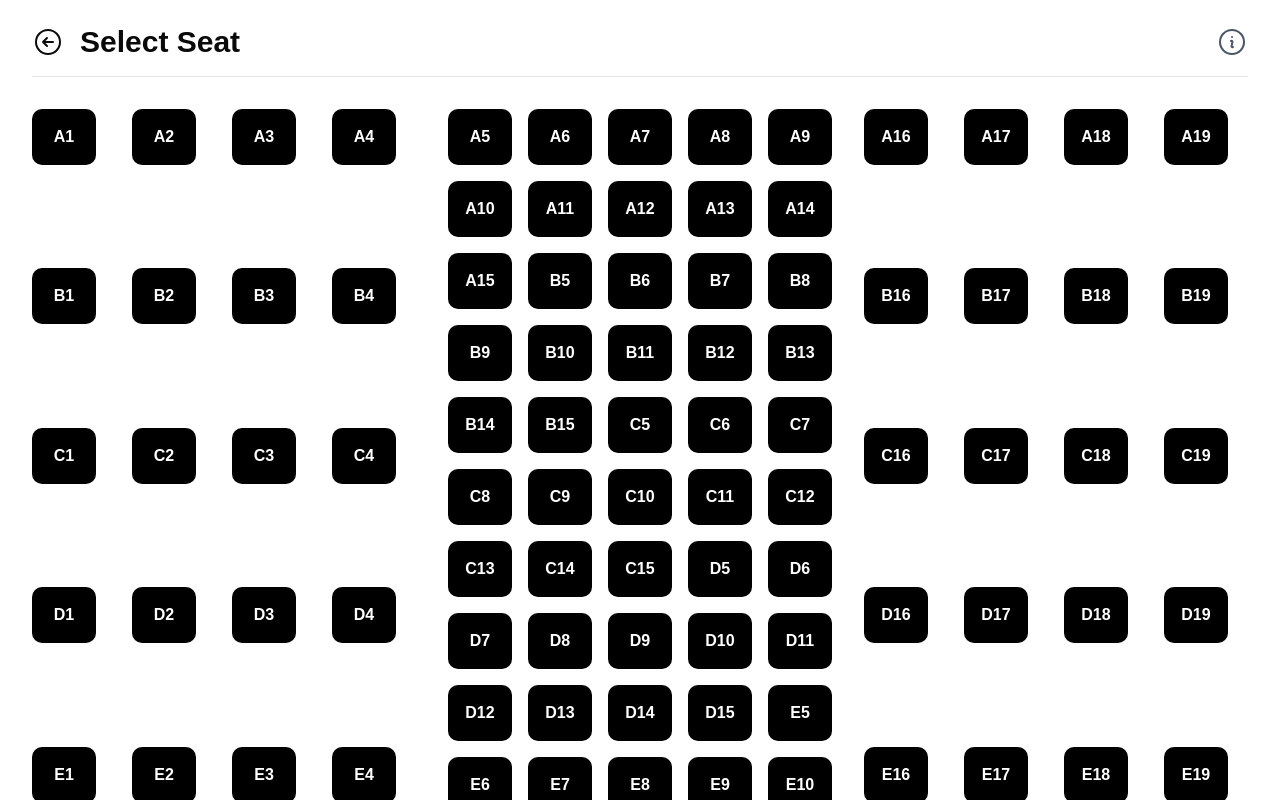
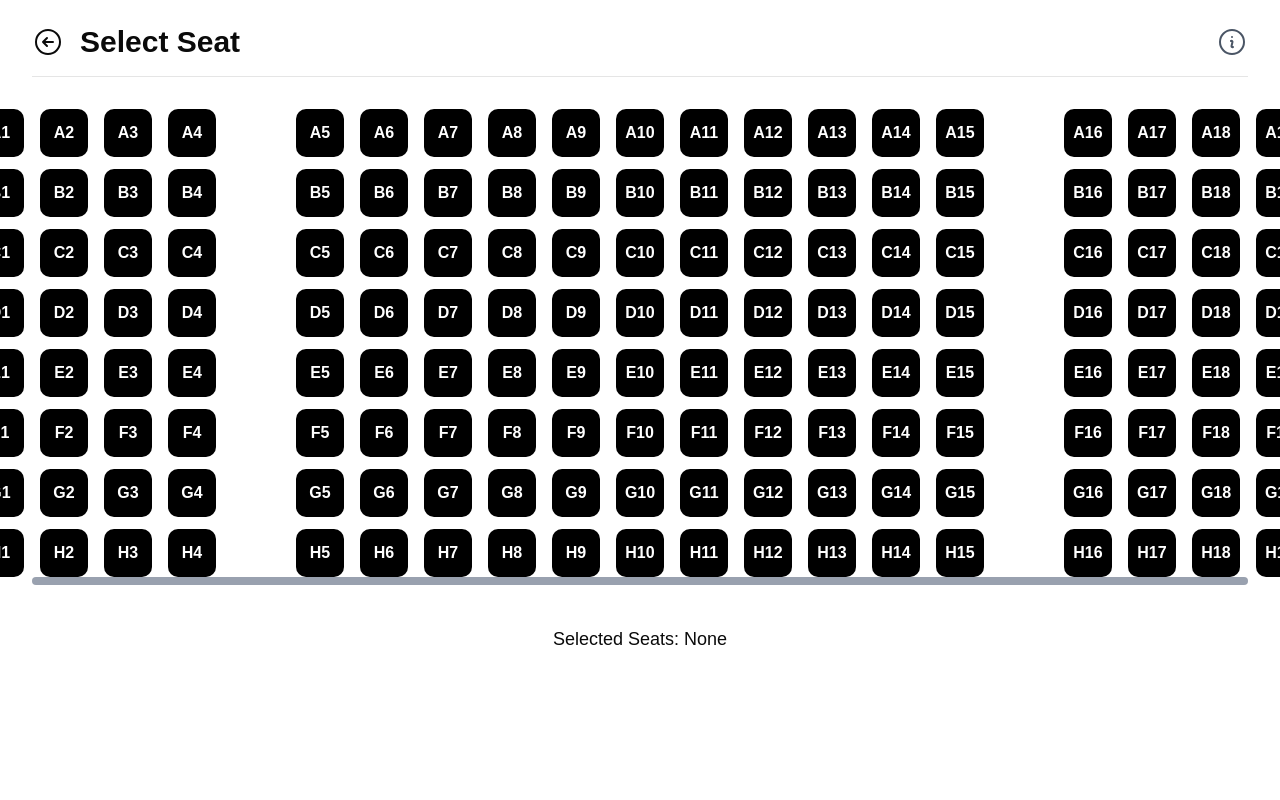
Before and after one commit to RizafiDev/PremiereTixFrontend, a React (Vite) app: page /select-seat in a window 1280 px wide. Built offline with nearby package versions, Linux system fonts and the light colour scheme; a web font is replaced by a local one.

Commit message:
add: seat mapping

```diff
--- a/src/Pages/transaction/films/SelectSeat.tsx
+++ b/src/Pages/transaction/films/SelectSeat.tsx
@@ -6,11 +6,39 @@ import {
 import { useState } from "react";
 import clsx from "clsx";
 
+function SeatBox({
+  seat,
+  selectedSeats,
+  toggleSeat,
+}: {
+  seat: string;
+  selectedSeats: string[];
+  toggleSeat: (seat: string) => void;
+}) {
+  return (
+    <div
+      className={clsx(
+        "h-12 w-12 rounded-lg flex items-center justify-center font-semibold cursor-pointer transition-colors",
+        selectedSeats.includes(seat)
+          ? "bg-green-500 text-white"
+          : "bg-black text-white hover:bg-gray-800"
+      )}
+      onClick={() => toggleSeat(seat)}
+    >
+      {seat}
+    </div>
+  );
+}
+
 function SelectSeat() {
   const navigate = useNavigate();
 
-    const rows = ["A", "B", "C", "D", "E", "F", "G", "H", "I", "J", "K", "L", "M", "N"];
+  const rows = ["A", "B", "C", "D", "E", "F", "G", "H"];
   const cols = Array.from({ length: 19 }, (_, i) => i + 1);
+
+  const colsLeft = cols.slice(0, 4); // 1-4
+  const colsMiddle = cols.slice(4, 15); // 5-15
+  const colsRight = cols.slice(15); // 16-19
 
   const [selectedSeats, setSelectedSeats] = useState<string[]>([]);
 
@@ -20,97 +48,81 @@ import {
     );
   };
 
-    const colsLeft = cols.slice(0, 4);       // 1-4
-    const colsMiddle = cols.slice(4, 15);    // 5-15
-    const colsRight = cols.slice(15);        // 16-19
-
   return (
     <div className="container mx-auto w-full h-screen px-4 sm:px-8 py-6 overflow-y-auto">
       {/* Header */}
       <div className="flex items-center justify-between border-b pb-4">
         <div className="flex items-center gap-4">
-            <BackIcon className="w-8 h-8 cursor-pointer" onClick={() => navigate("/buy")} />
+          <BackIcon
+            className="w-8 h-8 cursor-pointer"
+            onClick={() => navigate("/buy")}
+          />
           <p className="text-3xl font-bold">Select Seat</p>
         </div>
         <InfoIcon className="w-8 h-8 text-gray-600" />
       </div>
 
       {/* Seat Grid */}
-        <div className="mt-8 grid grid-cols-3 gap-8 justify-center">
+      <div className="mt-8 flex flex-col gap-3 items-center">
+        {rows.map((row) => (
+          <div key={row} className="flex gap-4 items-center justify-between">
             {/* Left Panel */}
-          <div className="grid grid-cols-4 gap-4">
-            {rows.map((row) =>
-              colsLeft.map((col) => {
+            {colsLeft.map((col) => {
               const seat = `${row}${col}`;
               return (
-                  <div
+                <SeatBox
                   key={seat}
-                    className={clsx(
-                      "h-14 w-16 rounded-lg flex items-center justify-center font-semibold cursor-pointer transition-colors",
-                      selectedSeats.includes(seat)
-                        ? "bg-green-500 text-white"
-                        : "bg-black text-white hover:bg-gray-800"
-                    )}
-                    onClick={() => toggleSeat(seat)}
-                  >
-                    {seat}
+                  seat={seat}
+                  selectedSeats={selectedSeats}
+                  toggleSeat={toggleSeat}
+                />
+              );
+            })}
+
+            {/* Spacer between left and middle */}
+            <div className="w-12" />
+
+            {/* Middle Panel */}
+            {colsMiddle.map((col) => {
+              const seat = `${row}${col}`;
+              return (
+                <SeatBox
+                  key={seat}
+                  seat={seat}
+                  selectedSeats={selectedSeats}
+                  toggleSeat={toggleSeat}
+                />
+              );
+            })}
+
+            {/* Spacer between middle and right */}
+            <div className="w-12 " />
+
+            {/* Right Panel */}
+            {colsRight.map((col) => {
+              const seat = `${row}${col}`;
+              return (
+                <SeatBox
+                  key={seat}
+                  seat={seat}
+                  selectedSeats={selectedSeats}
+                  toggleSeat={toggleSeat}
+                />
+              );
+            })}
           </div>
-                );
-              })
-            )}
+        ))}
       </div>
 
-          {/* Middle Panel */}
-          <div className="grid grid-cols-5 gap-4">
-            {rows.map((row) =>
-              colsMiddle.map((col) => {
-                const seat = `${row}${col}`;
-                return (
-                  <div
-                    key={seat}
-                    className={clsx(
-                      "h-14 w-16 rounded-lg flex items-center justify-center font-semibold cursor-pointer transition-colors",
-                      selectedSeats.includes(seat)
-                        ? "bg-green-500 text-white"
-                        : "bg-black text-white hover:bg-gray-800"
-                    )}
-                    onClick={() => toggleSeat(seat)}
-                  >
-                    {seat}
+      {/* theater display */}
+      <div className="display w-full ">
+        <div className="w-full h-2 bg-gray-400 rounded-full"></div>
       </div>
-                );
-              })
-            )}
-          </div>
-
-          {/* Right Panel */}
-          <div className="grid grid-cols-4 gap-4">
-            {rows.map((row) =>
-              colsRight.map((col) => {
-                const seat = `${row}${col}`;
-                return (
-                  <div
-                    key={seat}
-                    className={clsx(
-                      "h-14 w-16 rounded-lg flex items-center justify-center font-semibold cursor-pointer transition-colors",
-                      selectedSeats.includes(seat)
-                        ? "bg-green-500 text-white"
-                        : "bg-black text-white hover:bg-gray-800"
-                    )}
-                    onClick={() => toggleSeat(seat)}
-                  >
-                    {seat}
-                  </div>
-                );
-              })
-            )}
-          </div>
-        </div>
-
       {/* Selected Seats */}
       <div className="mt-10 text-center">
         <p className="text-lg font-medium">
-            Selected Seats: {selectedSeats.length > 0 ? selectedSeats.join(", ") : "None"}
+          Selected Seats:{" "}
+          {selectedSeats.length > 0 ? selectedSeats.join(", ") : "None"}
         </p>
       </div>
     </div>
```
Lines whose indentation alone changed are shown as unchanged.
